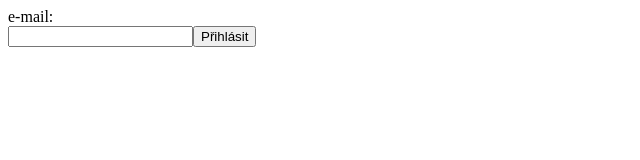
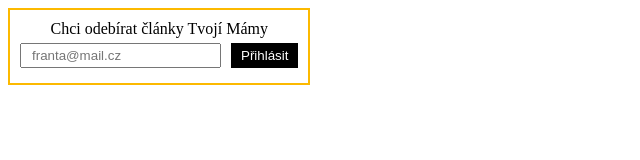
Before and after one commit to investigace/mailforms, a plain HTML site: page index.html in a window 1280 px wide. Shown: the whole page, without its empty margins (0-640 px from the left). Drawn offline with Linux system fonts and the light colour scheme.

Commit message:
hlasky, styling

```diff
--- a/index.html
+++ b/index.html
@@ -1,8 +1,12 @@
-<!DOCTYPE html>
-<meta charset="utf-8">
+<!doctype html>
+<meta charset="utf-8" />
 <head></head>
 <link rel="stylesheet" href="style.css" />
 
-<div class="mailing-form-individual" data-mailing="mailing_zuzana|mailing_bara"></div>
+<div
+  class="mailing-form-individual"
+  data-mailing="mailing_zuzana|mailing_bara"
+  data-label="Tvojí Mámy"
+></div>
 
 <script src="script.js"></script>
--- a/script.js
+++ b/script.js
@@ -1,36 +1,56 @@
-const endpointURL = 'https://faas-fra1-afec6ce7.doserverless.co/api/v1/web/fn-38cc1c79-bedc-4697-9ed1-ccdd1ce8a7f4/default/newsletter-form';
+const endpointURL =
+  "https://faas-fra1-afec6ce7.doserverless.co/api/v1/web/fn-38cc1c79-bedc-4697-9ed1-ccdd1ce8a7f4/default/newsletter-form";
 
 // individual mailing
-const mailingIndividualDIVs = document.getElementsByClassName('mailing-form-individual');
-for (let i = 0; i <  mailingIndividualDIVs.length; i++) {
+const mailingIndividualDIVs = document.getElementsByClassName(
+  "mailing-form-individual",
+);
+for (let i = 0; i < mailingIndividualDIVs.length; i++) {
   const individualForm = mailingIndividualDIVs[i];
   const newsletter = individualForm.dataset.mailing;
-  const email = document.createElement('input')
-  email.type = 'email'
-  email.name = 'email'
-  const button = document.createElement('button')
-  button.innerText = 'Přihlásit'
+  const label = individualForm.dataset.label;
+  const email = document.createElement("input");
+  email.type = "email";
+  email.name = "email";
+  email.className = "mailing-email";
+  email.placeholder = "franta@mail.cz";
+  email.required = true;
+  const button = document.createElement("button");
+  button.innerText = "Přihlásit";
+  button.className = "mailing-button";
   individualForm.innerHTML = `
     <div id="newsletter_individual">
-      <label for="email">e-mail:</label>
-      <butto
+      <div class="mailing-label">Chci odebírat články ${label}</div>
     </div>
-  `
-  button.addEventListener('click', () => {
-    console.log(email.value, newsletter)
-    const formPayload = new FormData();
-    formPayload.append('newsletter', newsletter)
-    formPayload.append('email', email.value)
+  `;
+  const status = document.createElement("div");
+  status.className = "mailing-status";
+  const reMail =
+    /^(([^<>()[\]\.,;:\s@\"]+(\.[^<>()[\]\.,;:\s@\"]+)*)|(\".+\"))@(([^<>()[\]\.,;:\s@\"]+\.)+[^<>()[\]\.,;:\s@\"]{2,})$/i;
+  button.addEventListener("click", () => {
+    if (String(email.value).toLowerCase().match(reMail) === null) {
+      status.innerText = "Neplatný e-mail";
+    } else {
       fetch(endpointURL, {
-      method: 'POST',
+        method: "POST",
         body: JSON.stringify({
-        'email': email.value,
+          email: email.value,
           newsletter,
         }),
       })
         .then((resp) => resp.json())
-    .then((r) => console.log(r))
-  })
-  individualForm.appendChild(email)
-  individualForm.appendChild(button)
+        .then((r) => {
+          console.log(r);
+          if (r.status === "ok") {
+            status.innerText = "Děkujeme!";
+          } else {
+            status.innerText =
+              'Něco se pokazilo. Zkuste to později nebo napište na <a href="mailto:adela@investigace.cz">adela@investigace.cz</a>';
           }
+        });
+    }
+  });
+  individualForm.appendChild(email);
+  individualForm.appendChild(button);
+  individualForm.appendChild(status);
+}
--- a/style.css
+++ b/style.css
@@ -0,0 +1,29 @@
+.mailing-form-individual {
+  padding: 10px;
+  border: 2px solid #fcb900;
+  border-radius: 0;
+  width: auto;
+  display: inline-block;
+}
+
+.mailing-label {
+  width: 100%;
+  text-align: center;
+}
+
+.mailing-button {
+  background-color: black;
+  color: white;
+  border: none;
+  padding: 5px 10px;
+  margin-left: 10px;
+  cursor: pointer;
+  outline: none;
+  border-radius: 0;
+}
+
+.mailing-email {
+  padding: 3px 10px;
+  margin-top: 5px;
+  margin-bottom: 5px;
+}
```
Lines whose indentation alone changed are shown as unchanged.
